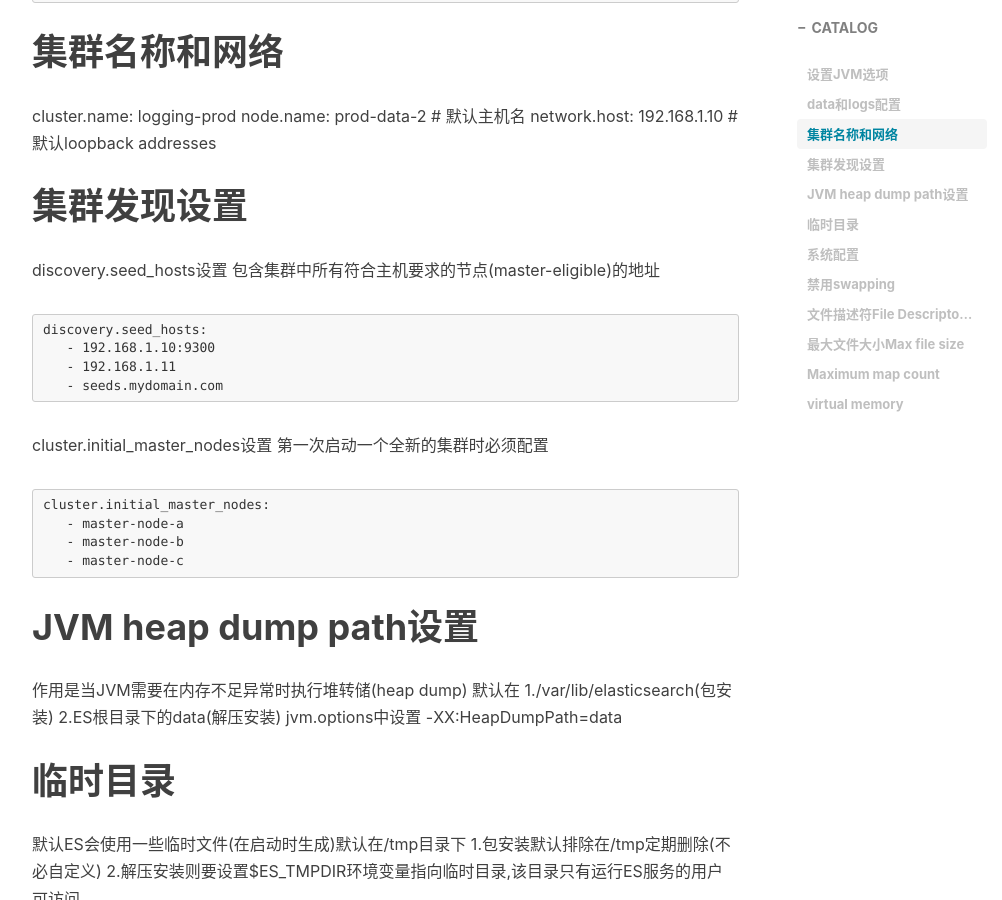
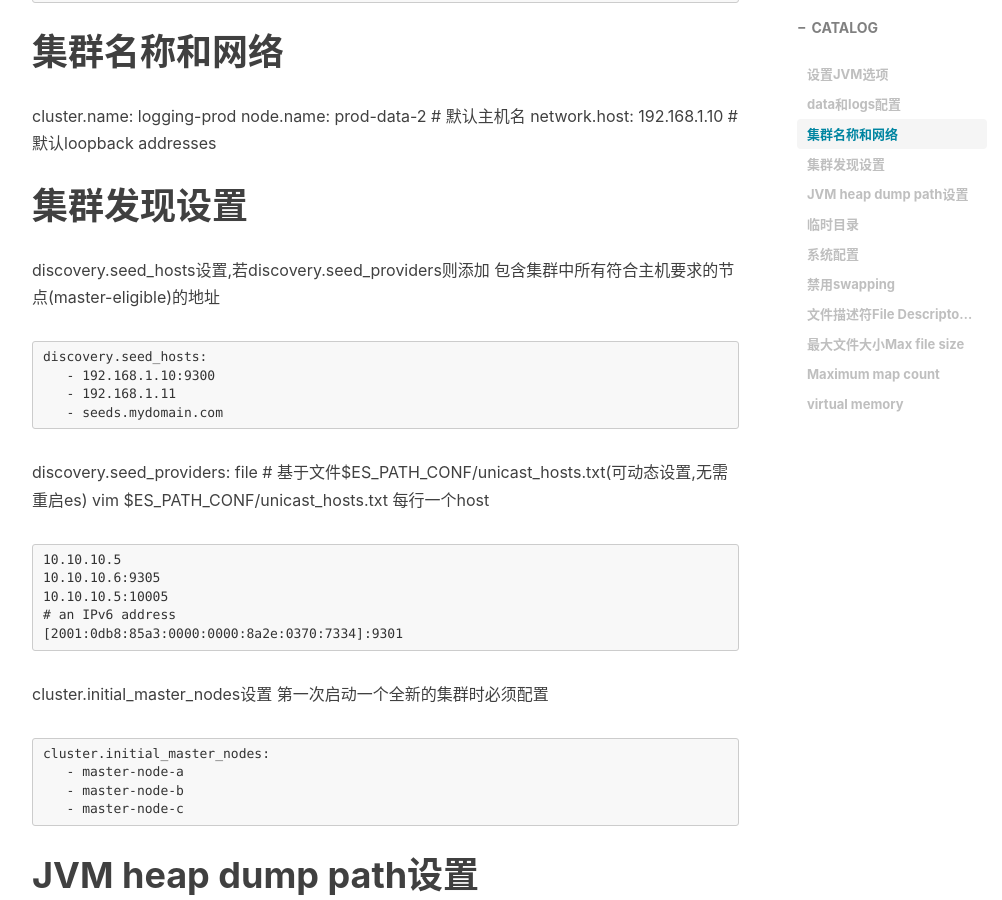
Before and after one commit to handerfly/handerfly.github.io, a Jekyll site: the page built from _posts/2019-10-03-Elasticsearch配置.md, in a window 1280 px wide and 900 px high, scrolled down 1681 px. Shown: the whole window, without its empty margins (233-1235 px from the left). Built offline with Jekyll 4.4.1, drawn with Linux system fonts in a browser that asks for light colours; nearby versions of some CDN libraries; comment, search, counter and statistics services are not loaded.

Commit message:
Update 2019-10-03-Elasticsearch配置.md

````diff
--- a/_posts/2019-10-03-Elasticsearch配置.md
+++ b/_posts/2019-10-03-Elasticsearch配置.md
@@ -70,13 +70,22 @@ node.name: prod-data-2     # 默认主机名
 network.host: 192.168.1.10  # 默认loopback addresses
 
 # 集群发现设置
-discovery.seed_hosts设置
+discovery.seed_hosts设置,若discovery.seed_providers则添加
 包含集群中所有符合主机要求的节点(master-eligible)的地址
 ```
 discovery.seed_hosts:
    - 192.168.1.10:9300
    - 192.168.1.11
    - seeds.mydomain.com
+```
+discovery.seed_providers: file # 基于文件$ES_PATH_CONF/unicast_hosts.txt(可动态设置,无需重启es)
+vim $ES_PATH_CONF/unicast_hosts.txt 每行一个host
+```
+10.10.10.5
+10.10.10.6:9305
+10.10.10.5:10005
+# an IPv6 address
+[2001:0db8:85a3:0000:0000:8a2e:0370:7334]:9301
 ```
 cluster.initial_master_nodes设置
 第一次启动一个全新的集群时必须配置
````
